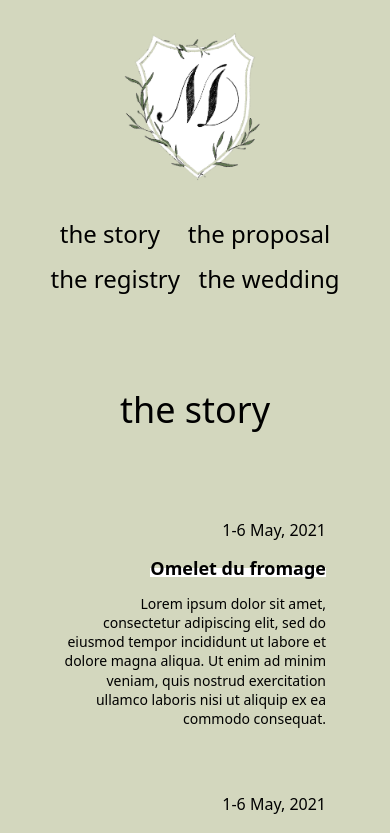
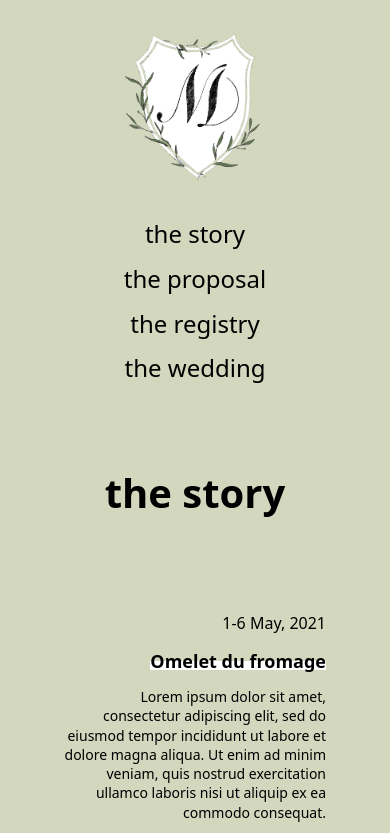
Before and after one commit to monaco89/nickandlaneyswedding, a Next.js app: page /the-story in a window 390 px wide. Shown: the top 833 px of the page. Built offline with nearby package versions, Linux system fonts and the light colour scheme; a web font is replaced by a local one.

Commit message:
fix header spacing

```diff
--- a/components/PageHeader.tsx
+++ b/components/PageHeader.tsx
@@ -6,7 +6,7 @@ type Props = {
 
 function StoryMessage({ text }: Props): JSX.Element {
   return (
-    <h1 className="text-center xs:text-4xl lg:text-8xl font-light text-black my-8 font-serif">
+    <h1 className="text-center xs:text-5xl lg:text-8xl font-bold text-black my-8 font-serif">
       {text}
     </h1>
   );
--- a/components/header.tsx
+++ b/components/header.tsx
@@ -5,7 +5,7 @@ import Logo from '../public/assets/MonacoLogoDraft.png';
 
 function Header(): JSX.Element {
   return (
-    <div className="text-center mb-20 m-8 md:mx-32">
+    <div className="text-center m-8 md:mx-32">
       <Link href="/">
         <a>
           <Image
@@ -17,7 +17,7 @@ function Header(): JSX.Element {
           />
         </a>
       </Link>
-      <h2 className="text-2xl font-light tracking-normal md:tracking-tight leading-tight my-8 flex justify-evenly flex-wrap font-sans">
+      <h2 className="text-2xl font-light tracking-normal md:tracking-tight leading-tight my-8 flex justify-evenly flex-wrap font-sans xs:flex-col lg:flex-row">
         <span className="mb-4 md:mb-0">
           <Link href="/the-story">
             <a className="hover:underline">the story</a>
--- a/pages/the-proposal.tsx
+++ b/pages/the-proposal.tsx
@@ -31,6 +31,9 @@ function TheProposal(): JSX.Element {
         `}</style>
         <section className="mt-16 mb-16 md:mb-12">
           <PageHeader text="the proposal" />
+          <h2 className="text-center xs:text-3xl lg:text-6xl font-light text-black my-8 font-sans">
+            Newport, Rhode Island
+          </h2>
           <div className="grid grid-rows-2 grid-cols-2 gap-8">
             <div className="h-auto w-full relative">
               <Image
```
